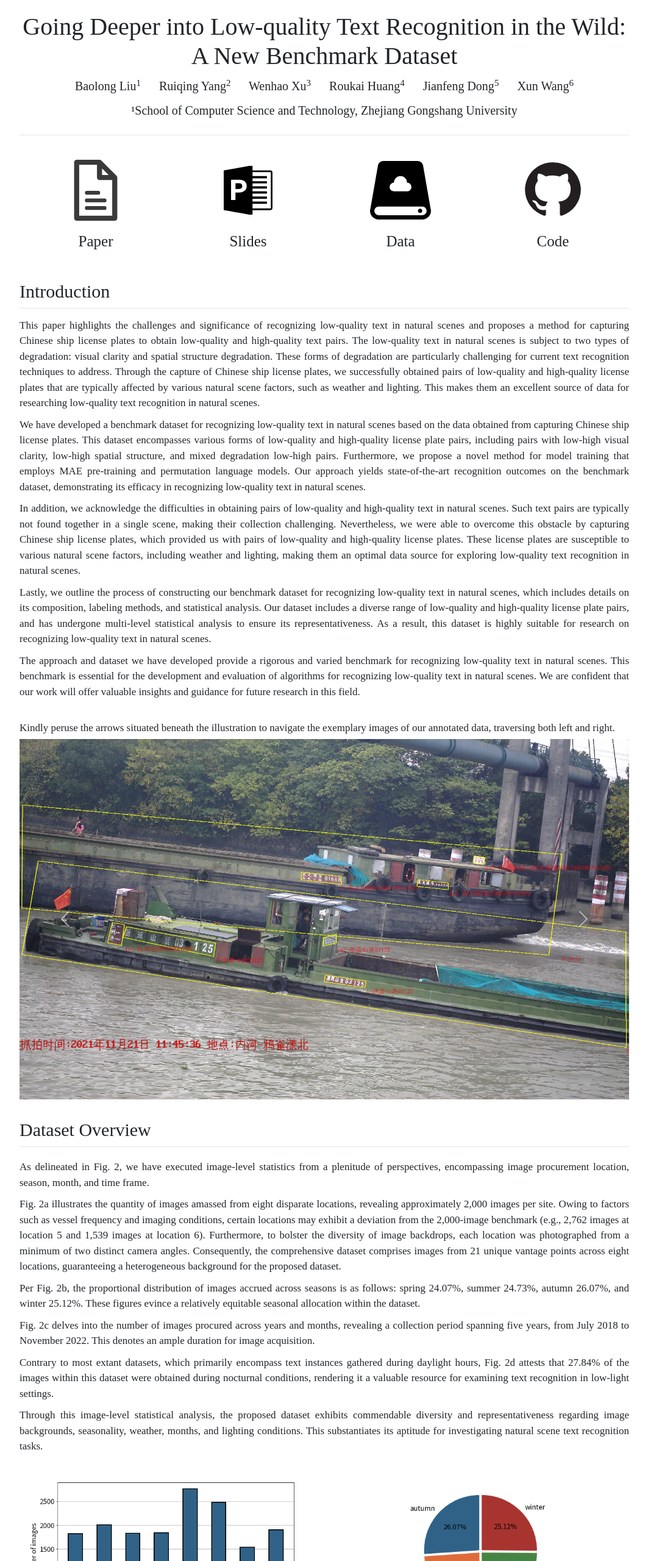
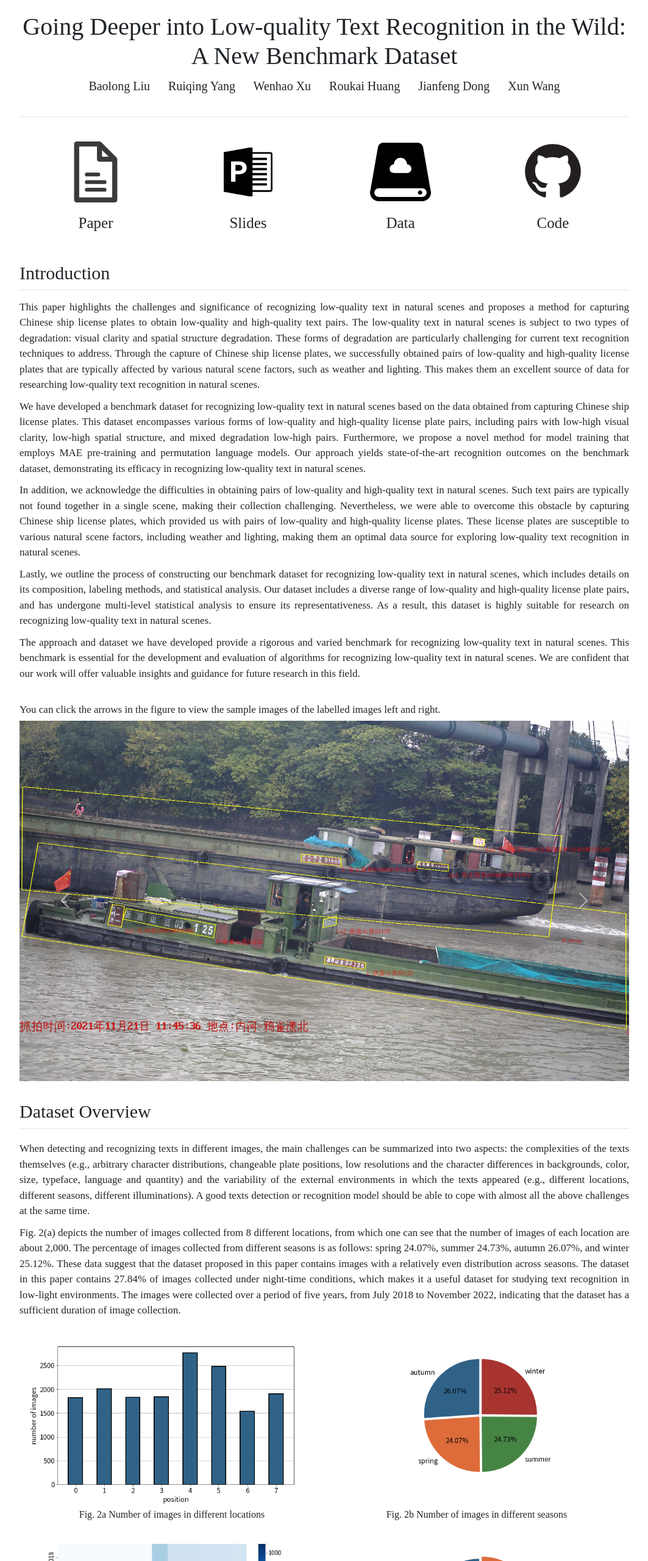
Before and after one commit to baolongliu/LQText16K, a plain HTML site: page index.html in a window 1280 px wide. Shown: the top 2560 px of the page at 61% size, without its empty margins (120-1183 px from the left). Drawn offline with nearby package versions, Linux system fonts and the light colour scheme.

Commit message:
rollback index.html

```diff
--- a/index.html
+++ b/index.html
@@ -278,14 +278,21 @@
         <div class="header">
             <h3 class="title">Going Deeper into Low-quality Text Recognition in
                 the Wild: A New Benchmark Dataset</h3>
-            <p class="authors">Baolong Liu<sup>1</sup> &nbsp;&nbsp;&nbsp;&nbsp;
-                Ruiqing Yang<sup>2</sup> &nbsp;&nbsp;&nbsp;&nbsp;
-                Wenhao Xu<sup>3</sup> &nbsp;&nbsp;&nbsp;&nbsp;
-                Roukai Huang<sup>4</sup> &nbsp;&nbsp;&nbsp;&nbsp;
-                Jianfeng Dong<sup>5</sup> &nbsp;&nbsp;&nbsp;&nbsp;
-                Xun Wang<sup>6</sup>
-            </p>
-            <p class="affi">¹School of Computer Science and Technology, Zhejiang Gongshang University</p>
+                <p class="authors">Baolong Liu &nbsp;&nbsp;&nbsp;&nbsp;
+                Ruiqing Yang &nbsp;&nbsp;&nbsp;&nbsp;
+                Wenhao Xu &nbsp;&nbsp;&nbsp;&nbsp;
+                Roukai Huang &nbsp;&nbsp;&nbsp;&nbsp;
+                Jianfeng Dong &nbsp;&nbsp;&nbsp;&nbsp;
+                Xun Wang
+                </p>
+<!--             <p class="authors">Baolong Liu<sup>1</sup> &nbsp;&nbsp;&nbsp;&nbsp;
+                Ruiqing Yang<sup>1</sup> &nbsp;&nbsp;&nbsp;&nbsp;
+                Wenhao Xu<sup>1</sup> &nbsp;&nbsp;&nbsp;&nbsp;
+                Roukai Huang<sup>1</sup> &nbsp;&nbsp;&nbsp;&nbsp;
+                Jianfeng Dong<sup>1</sup> &nbsp;&nbsp;&nbsp;&nbsp;
+                Xun Wang<sup>1</sup>
+            </p> -->
+<!--             <p class="affi">¹School of Computer Science and Technology, Zhejiang Gongshang University</p> -->
             <!-- <p class="affi">²School of Information Science and Technology, University of Science and Technology of China</p> -->
             <!-- <p class="affi">³Key Lab of Data Engineering and Knowledge Engineering, Renmin University of China</p> -->
         </div>
@@ -298,7 +305,7 @@
                             <button type="button" class="btn-close" data-bs-dismiss="modal" aria-label="Close"></button>
                         </div> -->
                         <div class="modal-body">
-                            Sorry,When the paper is accepted, our dataset will be made public.
+                            The dataset will be made public along with the paper.
                         </div>
                         <!-- <div class="modal-footer">
                             <button type="button" class="btn btn-secondary" data-bs-dismiss="modal">取消</button>
@@ -380,7 +387,7 @@
             </span>
             <br>
             <span class="title_content">
-                Kindly peruse the arrows situated beneath the illustration to navigate the exemplary images of our annotated data, traversing both left and right.
+                You can click the arrows in the figure to view the sample images of the labelled images left and right.
             </span>
             <!-- <img id="mypoly" src="imgs/poly_raw.jpg" alt="" class="group_img"> -->
             <div>
@@ -422,8 +429,10 @@
         <div class="method">
             <span class="title">Dataset Overview</span>
             <span class="title_content">
-                <span class="title_content">As delineated in Fig. 2, we have executed image-level statistics from a plenitude of perspectives, encompassing image procurement location, season, month, and time frame.</span>
-                <span class="title_content">
+                <span class="title_content">When detecting and recognizing texts in different images, the main challenges can be summarized into two aspects: the complexities of the texts themselves (e.g., arbitrary character distributions, changeable plate positions, low resolutions and the character differences in backgrounds, color, size, typeface, language and quantity) and the variability of the external environments in which the texts appeared (e.g., different locations, different seasons, different illuminations). A good texts detection or recognition model should be able to cope with almost all the above challenges at the same time. </span>
+                <span class="title_content"> Fig. 2(a) depicts the number of images collected from 8 different locations, from which one can see that the number of images of each location are about 2,000. The percentage of images collected from different seasons is as follows: spring 24.07%, summer 24.73%, autumn 26.07%, and winter 25.12%. These data suggest that the dataset proposed in this paper contains images with a relatively even distribution across seasons. The dataset in this paper contains 27.84% of images collected under night-time conditions, which makes it a useful dataset for studying text recognition in low-light environments. The images were collected over a period of five years, from July 2018 to November 2022, indicating that the dataset has a sufficient duration of image collection. </span>
+
+                <!--                 <span class="title_content">
                     Fig. 2a illustrates the quantity of images amassed from eight disparate locations, revealing approximately 2,000 images per site. Owing to factors such as vessel frequency and imaging conditions, certain locations may exhibit a deviation from the 2,000-image benchmark (e.g., 2,762 images at location 5 and 1,539 images at location 6). Furthermore, to bolster the diversity of image backdrops, each location was photographed from a minimum of two distinct camera angles. Consequently, the comprehensive dataset comprises images from 21 unique vantage points across eight locations, guaranteeing a heterogeneous background for the proposed dataset.
                 </span>
                 <span class="title_content">
@@ -435,7 +444,7 @@
                 <span class="title_content">Contrary to most extant datasets, which primarily encompass text instances gathered during daylight hours, Fig. 2d attests that 27.84% of the images within this dataset were obtained during nocturnal conditions, rendering it a valuable resource for examining text recognition in low-light settings. </span>
                 <span class="title_content">
                     Through this image-level statistical analysis, the proposed dataset exhibits commendable diversity and representativeness regarding image backgrounds, seasonality, weather, months, and lighting conditions. This substantiates its aptitude for investigating natural scene text recognition tasks.
-                </span>
+                </span> -->
 
 
             </span>
@@ -591,7 +600,7 @@
 
         </div> -->
         <div class="method">
-            <span class="title">Paired Data Visualization</span>
+            <span class="title">Paired-instances Visualization</span>
             <span class="title_content">
                 1) Clarity pairs: In order to enable the algorithm to restore
                 the clarity and recognition of the LQ text, we manually
@@ -690,50 +699,9 @@
 
         <div class="method">
             <span class="title">Dataset Statistics</span>
-            <!-- <span class="title_content">
-                        The SLP instance-level statis-
-        tical analyses are also conducted in Fig. 4. We divided the
-        collected into five categories based on their character spatial
-        distribution patterns, namely single line, two lines, multiple
-        lines, segmented, and vertical. The number of SLPs in each
-        category is shown in Fig. 4d. Fig. 4d shows that the two-line
-        SLPs are the most and the segmented SLPs are the fewest, but
-        there are at least 2,000 instances of each type of SLP in the
-        dataset overall. Regarding the scale of SLP, we respectively
-        conducted statistical analysis on SLP width and height. From
-        Fig. 4a, it can be seen that the majority of SLPs have widths
-        below 400 pixels, with the percentage of widths less than 100
-        pixels being largest. However, there are also some SLPs with
-        widths greater than 400 pixels. In terms of height, the majorit
-        of SLPs have heights between 30 and 150 pixels, while there
-        are also some SLPs with very large height values (greater
-        than 150) or very small height values (less than 30). It can be
-        observed that the distribution of scales of SLP text instances
-        has good diversity, indicating that the dataset is a challenging
-        text recognition dataset containing various aspect ratios of
-        instances. However, the large scale diversity also corresponds
-        to the distribution of text scales in real-world environments.
-        We also conducted some statistical analysis on the characters
-        included in SLPs. Fig. 4c displays the statistical distribution
-        of the number of characters contained in different SLPs. It
-        can be observed that the number of characters contained in
-        SLPs ranges from 2 to 40, and the number of SLPs containing
-        8 characters is the highest. Fig. 4e summarizes the top 50
-        characters contained in SLPs, showing that SLPs contain not
-        only Chinese characters but also English and digits, indicating
-        a rich character diversity of the proposed dataset. Fig. 4f shows
-        a statistical graph of the ports to which the ships in this dataset
-        belong. It can be seen that the ships in this dataset came from
-        multiple ports in different cities and provinces in China, with
-        over 100 ships belonging to 10 of these ports. Based on the
-        statistics in Fig. 4, it can be seen that the proposed dataset
-        is very challenging and diverse at the instance level, with a
-        wide range of instance scales, types, and character lengths and
-        types
-            </span> -->
 
             <span class="title_content">
-            The proffered dataset presents a formidable and multifarious collection, encompassing an extensive assortment of instance scales, classifications, and character dimensions and varieties. SLP instances are apportioned into quintuple categories predicated upon their character spatial dissemination patterns. A preponderance of SLPs possess widths beneath 400 pixels, whilst the majority exhibit heights between 30 and 150 pixels. SLPs' character count extends from 2 to 40, and the uppermost 50 characters within SLPs incorporate not solely Chinese characters but English and numerals as well. Vessels in this dataset originate from numerous ports spanning diverse cities and provinces throughout China
+            SLP instances are apportioned into five categories predicated upon their character spatial dissemination patterns. A preponderance of SLPs possess widths beneath 400 pixels, whilst the majority exhibit heights between 30 and 150 pixels. SLPs' character count extends from 2 to 40, and the uppermost 50 characters within SLPs incorporate not solely Chinese characters but English and numerals as well. Ships in this dataset originate from numerous ports spanning diverse cities and provinces throughout China.
             </span>
 
             <div>
@@ -1043,16 +1011,16 @@
             <!-- <div id="result_md"></div>
              -->
 
-            <span class="title_content">
+<!--             <span class="title_content">
                 Below are the creators and maintainers of our dataset. Please feel free to contact us for more
                 information:
-            </span>
-            <span class="title_content">
+            </span> -->
+<!--             <span class="title_content">
                 <li>Creator: <b><em>School of Computer and Information Engineering, Zhejiang Gongshang University</em>
                 </li></b>
                 <li>Maintainer: <b><em>School of Computer and Information Engineering, Zhejiang Gongshang
                             University</em></li></b>
-            </span>
+            </span> -->
 
 
 
```
